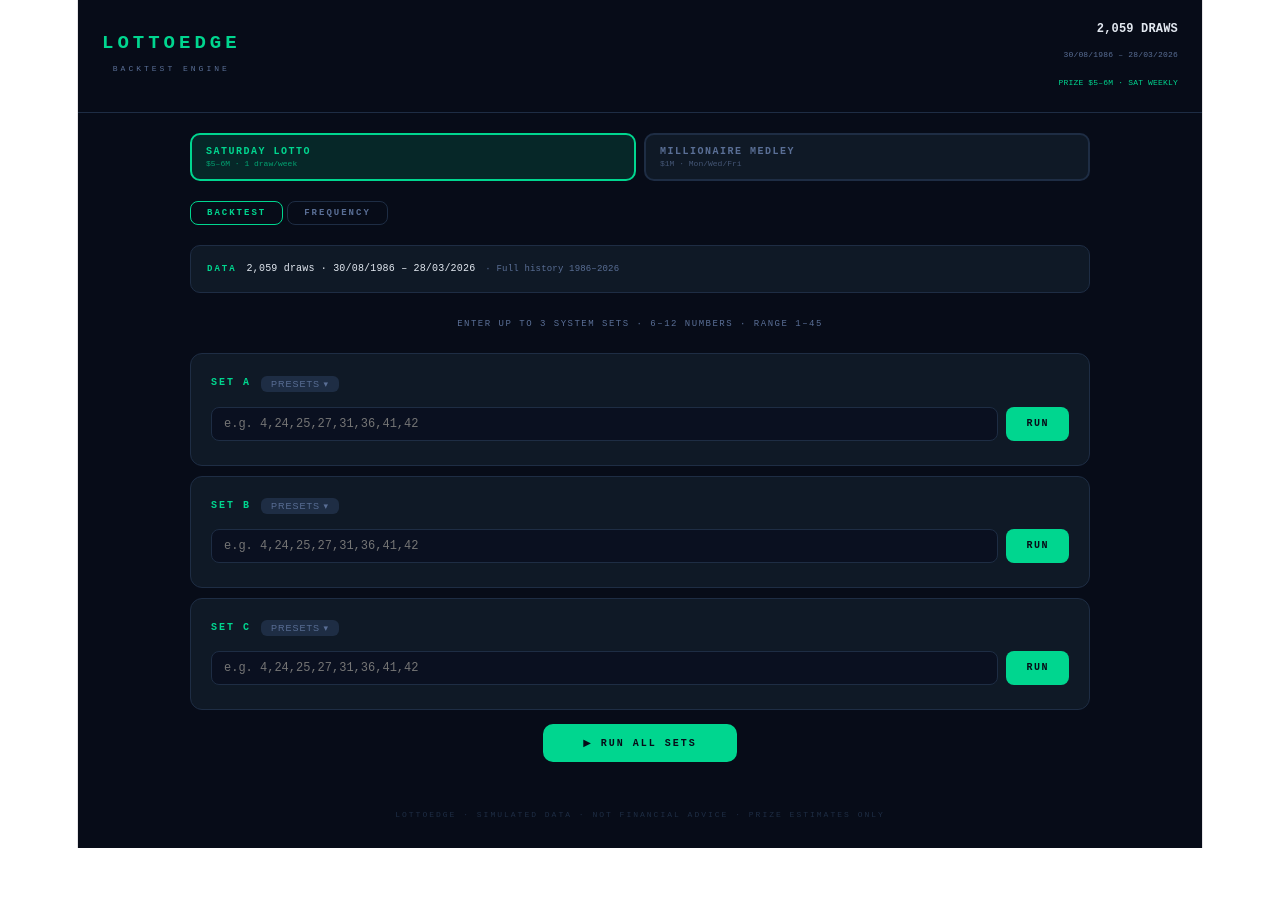
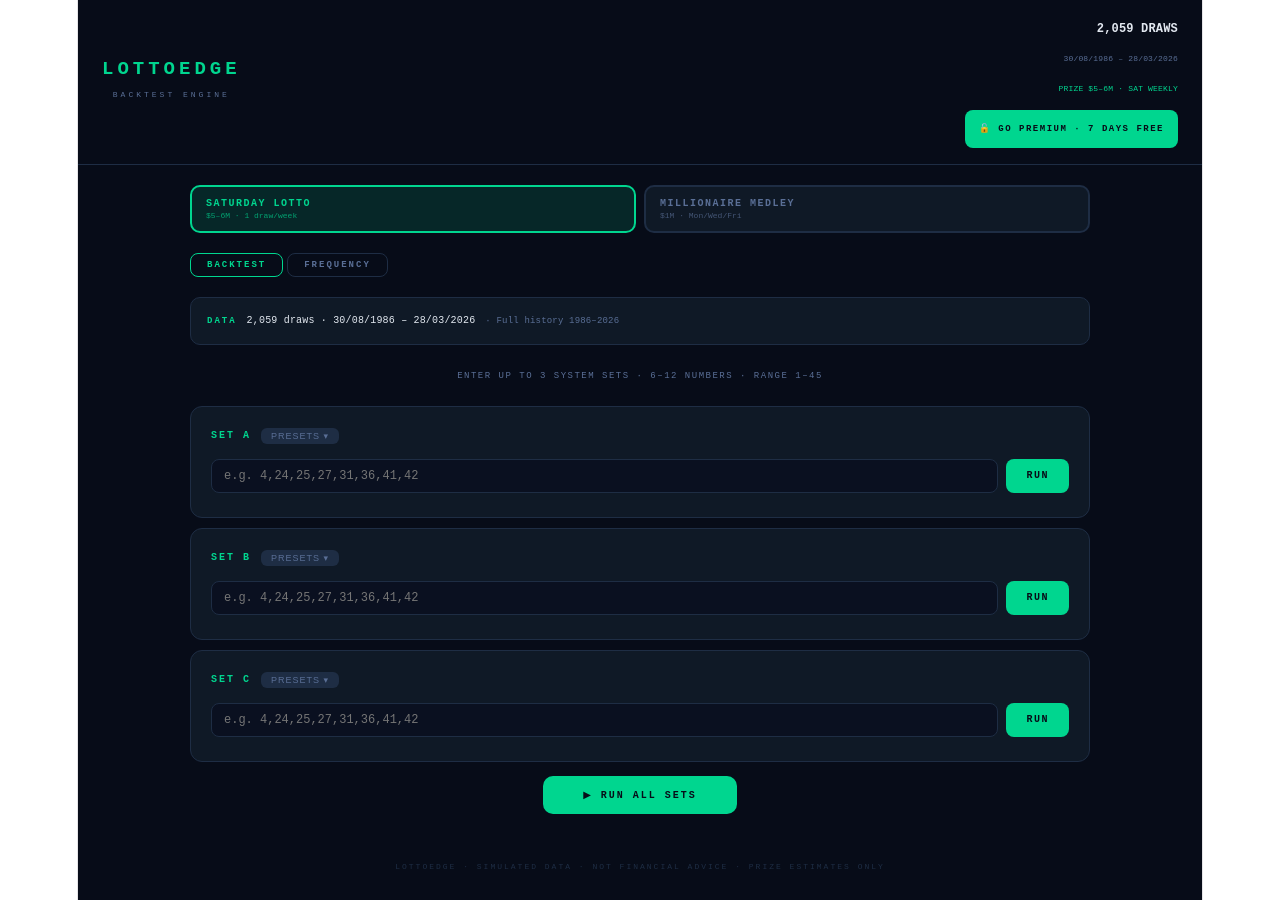
Before and after one commit to kaneodriscoll-code/lottoedge, a React (Vite) app: page / in a window 1280 px wide. Before the commit the page ends 848 px from the top, so only its background shows below. Built offline with nearby package versions, Linux system fonts and the light colour scheme.

Commit message:
Update App.jsx

```diff
--- a/src/App.jsx
+++ b/src/App.jsx
@@ -2459,10 +2459,15 @@
           <div style={{color:"var(--acc)",fontWeight:900,fontSize:19,letterSpacing:4}}>LOTTOEDGE</div>
           <div style={{color:"#5a6f96",fontSize:8,letterSpacing:3}}>BACKTEST ENGINE</div>
         </div>
-        <div style={{textAlign:"right"}}>
+        <div style={{textAlign:"right",display:"flex",flexDirection:"column",alignItems:"flex-end",gap:4}}>
           <div style={{color:"#e2e8f0",fontWeight:700,fontSize:12}}>{currentDraws.length.toLocaleString()} DRAWS</div>
           <div style={{color:"#5a6f96",fontSize:8}}>{dateRange}</div>
-          <div style={{color:"var(--acc)",fontSize:8,marginTop:2}}>{game==="sat"?"PRIZE $5–6M · SAT WEEKLY":"PRIZE $1M · MON/WED/FRI"}</div>
+          <div style={{color:"var(--acc)",fontSize:8}}>{game==="sat"?"PRIZE $5–6M · SAT WEEKLY":"PRIZE $1M · MON/WED/FRI"}</div>
+          <a href="https://buy.stripe.com/00w00j4wXgX1adS0hX6Zy00" target="_blank" rel="noopener noreferrer" style={{
+            background:"var(--acc)",color:"#070c18",fontWeight:900,fontSize:9,
+            letterSpacing:1.5,padding:"6px 14px",borderRadius:8,textDecoration:"none",
+            marginTop:4,fontFamily:"inherit",
+          }}>🔓 GO PREMIUM · 7 DAYS FREE</a>
         </div>
       </div>
 
```
